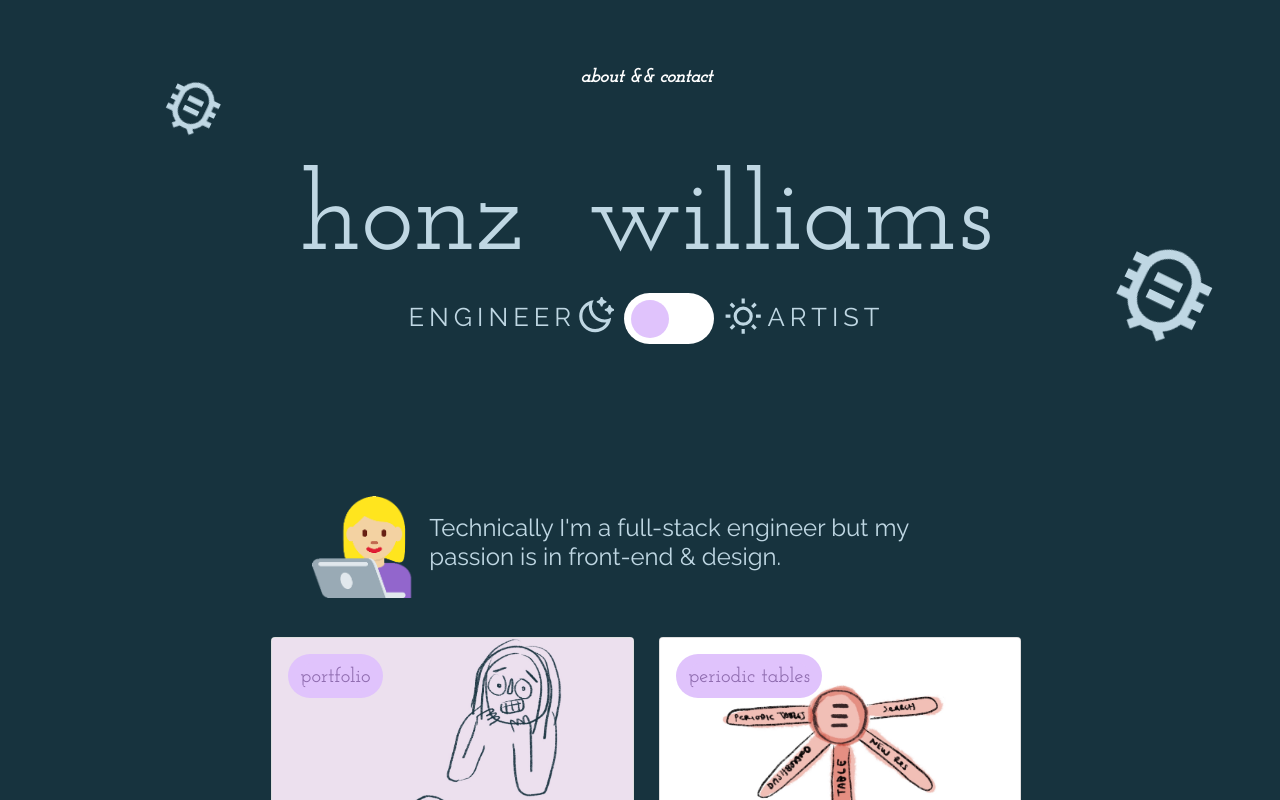
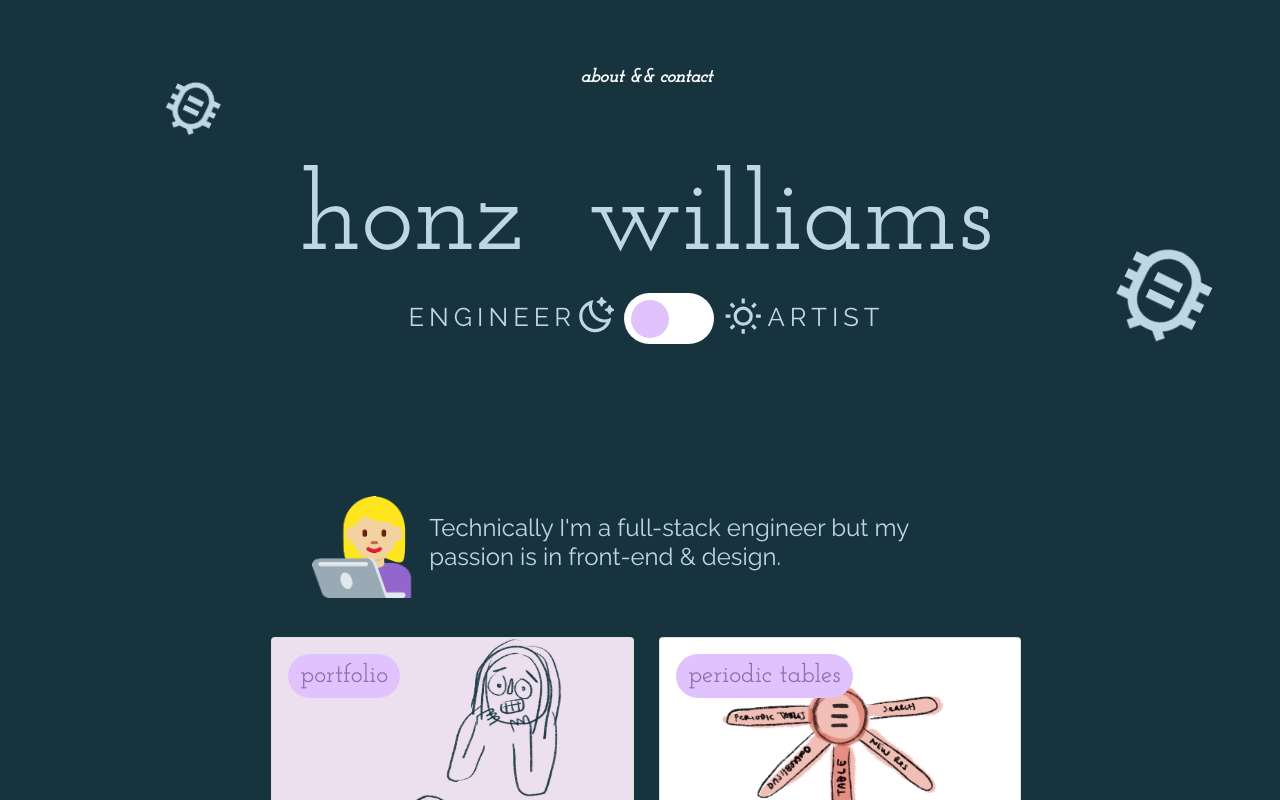
Before and after one commit to honzlavender/personalwebsite-2022, a React (Create React App) app: page / in a window 1280 px wide. Shown: the top 800 px of the page. Built offline with nearby package versions, Linux system fonts and the light colour scheme.

Commit message:
card as buttons

```diff
--- a/src/CSS/Cards.css
+++ b/src/CSS/Cards.css
@@ -11,6 +11,7 @@
   align-self: center;
   justify-content: center;
   align-items: center;
+  cursor: pointer;
 }
 
 div.cards {
--- a/src/Cards/Cards.js
+++ b/src/Cards/Cards.js
@@ -1,6 +1,7 @@
 //import { Card, Button } from "react-bootstrap";
 import Popup from "../Components/Popup";
 import "../CSS/Cards.css";
+import { useState } from 'react'
 
 //images for popup cards are passed through this file under prop 'pic'
 //each file Engineer.js and Art.js hold the source of each pic
@@ -27,8 +28,12 @@ function Cards({
   buttLabel,
   optionalLink
 }) {
+  const [isOpen, setIsOpen] = useState(false);
+  const togglePopup = () => {
+    setIsOpen(!isOpen)
+  }
   return (
-          <div className="card" class="card bg-none text-white">
+          <div className="card" class="card bg-none text-white" onClick={togglePopup}>
 
             <img
               className="engineerCard"
@@ -62,6 +67,8 @@ function Cards({
                     description={description}
                     newLine={newLine}
                     optionalLink={optionalLink}
+                    isOpen={isOpen}
+                    togglePopup={togglePopup}
                   />
                 </button>
               </div>
--- a/src/Components/Popup.js
+++ b/src/Components/Popup.js
@@ -1,4 +1,4 @@
-import React, { useState } from "react";
+// import React, { useState } from "react";
 import Project from "../Cards/ProjectPopup";
 import "../CSS/Popup.css";
 
@@ -28,27 +28,20 @@ function Popup({
   buttLabel,
   description,
   newLine,
-  optionalLink
+  optionalLink,
+  isOpen,
+  togglePopup
  }) {
-  const [isOpen, setIsOpen] = useState(false);
 
-  const togglePopup = () => {
-    setIsOpen(!isOpen);
-  };
 
   return (
     <div className="poop">
-      <input
-        className="popup"
-        type="button"
-        value={projectName}
-        onClick={togglePopup}
-      />
+      <div className="popup">{projectName}</div>
       {isOpen && (
         <Project
           content={
             <div className="pop">
-              <button type="button" class="btn">
+              <button type="button" className="btn">
                 <a
                   href={github}
                   target="_blank"
```
